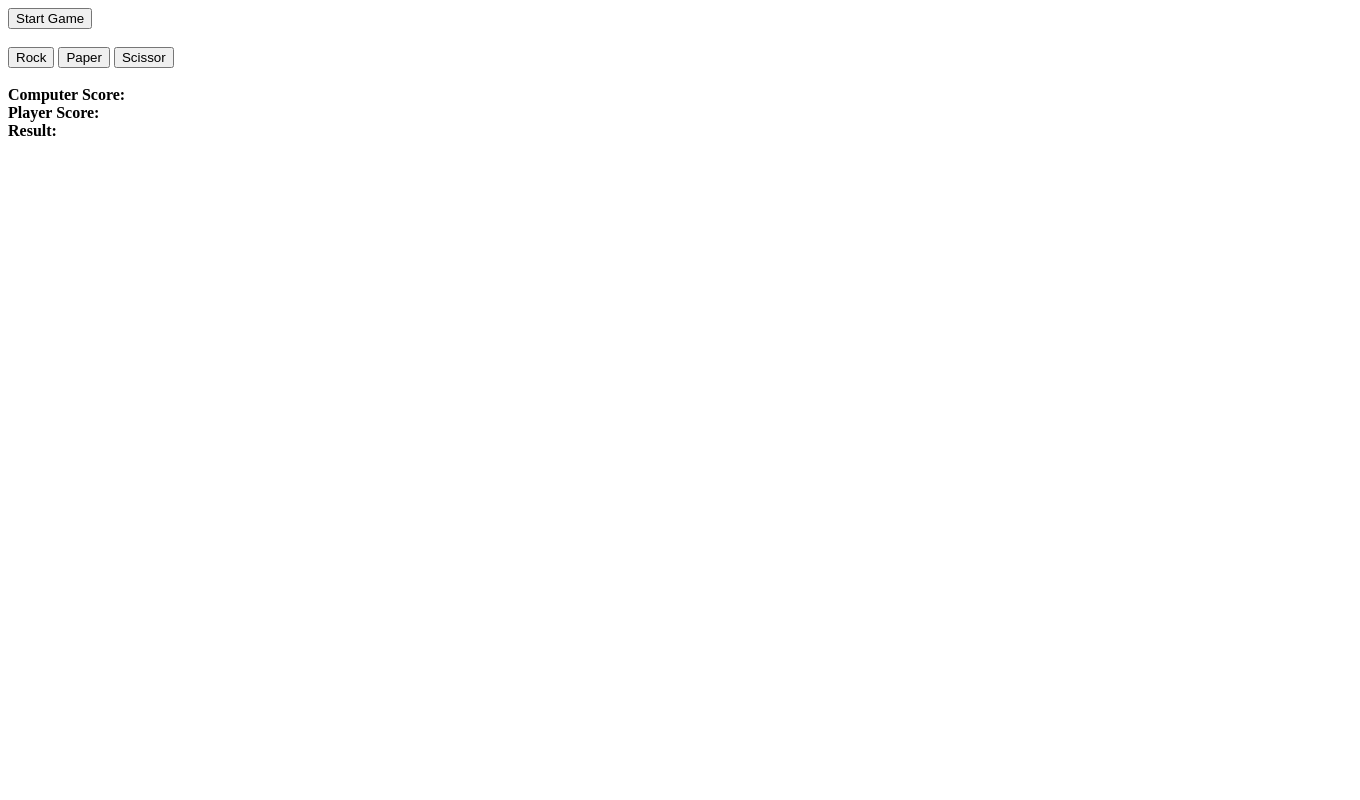
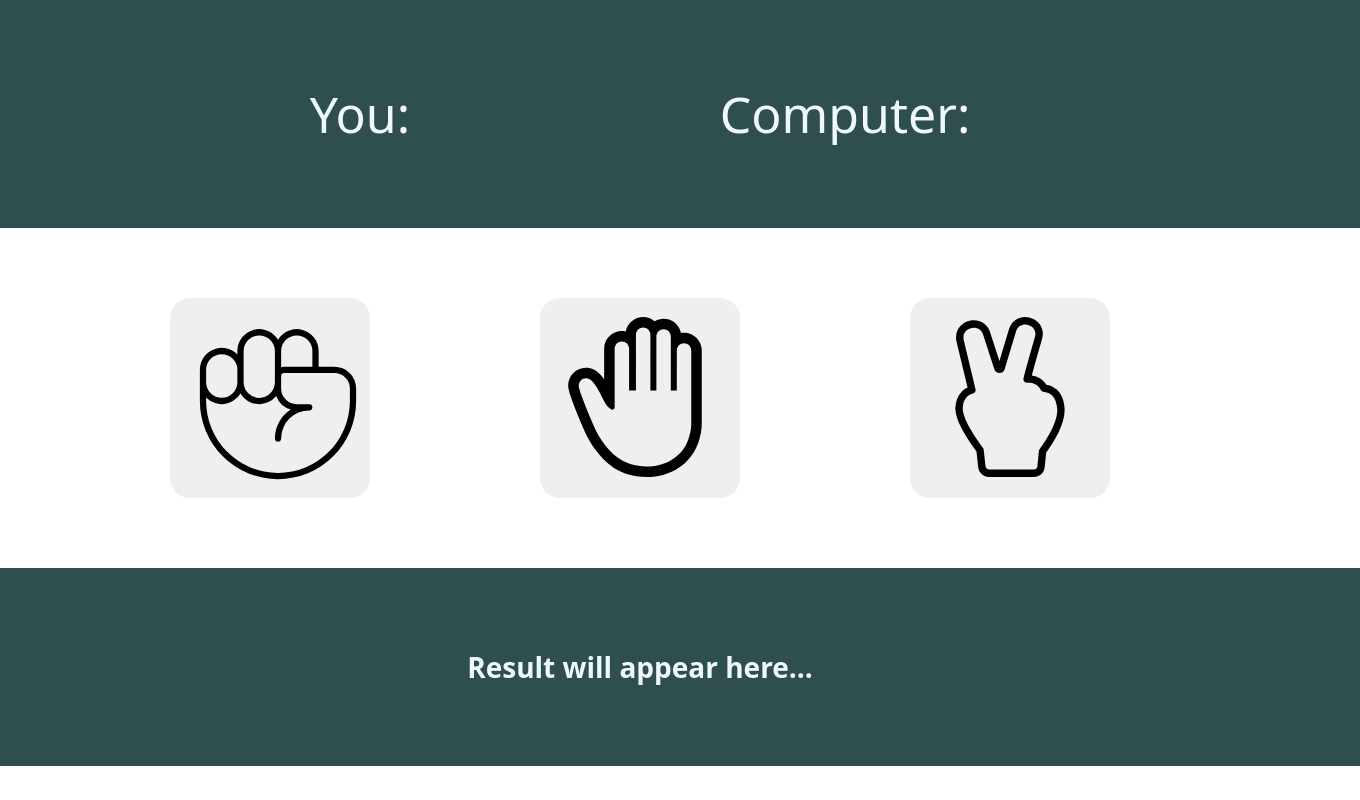
Before and after one commit to ASH-WIN-10/rock_paper_scissor, a plain HTML site: page index.html in a window 1280 px wide. Shown: the whole page, 1360 px wide, since content can reach past the window. Drawn offline with Linux system fonts and the light colour scheme.

Commit message:
css complete

```diff
--- a/index.html
+++ b/index.html
@@ -4,28 +4,28 @@
         <meta charset="UTF-8">
         <meta name="viewport" content="width=device-width, initial-scale=1.0">
         <title>Document</title>
+        <link rel="stylesheet" href="./styles.css">
     </head>
+
     <body>
-        <button id="startGame">Start Game</button><br><br>
-        <div>
-            <button id="rock">Rock</button>
-            <button id="paper">Paper</button>
-            <button id="scissor">Scissor</button>
-        </div><br>
-
-        <div id="score">
+        <!-- <button id="startGame">Start Game</button><br><br> -->
+        <div class="score">
+            <div id="playerScore">
+                <span>You:</span>
+            </div>
             <div id="computerScore">
-                <b>Computer Score:</b>
-            </div>
-            <div id="playerScore">
-                <b>Player Score:</b>
+                <span>Computer:</span>
             </div>
         </div>
 
-        <div id="result">
-            <b>Result:</b>
+        <div class="buttons">
+            <button id="rock"><img src="./svg/hand-fist-thin-svgrepo-com.svg" alt="Rock"></button>
+            <button id="paper"><img src="./svg/palm-svgrepo-com.svg" alt="Paper"></button>
+            <button id="scissor"><img src="./svg/peace-sign-svgrepo-com.svg" alt="Scissor"></button>
         </div>
 
-        <script src="script.js"></script>
+        <div class="result"></div>
+
+        <script src="./script.js"></script>
     </body>
 </html>
--- a/script.js
+++ b/script.js
@@ -1,23 +1,29 @@
 function getComputerSelection() {
-    let choices = ["rock", "paper", "scissor"];
+    let choices = ["Rock", "Paper", "Scissor"];
     return choices[Math.floor(Math.random()*choices.length)];
 }
 
 function playRound(playerSelection, computerSelection){
-    if ((playerSelection === "rock" && computerSelection === "paper")||
-        (playerSelection === "paper" && computerSelection === "scissor")||
-        (playerSelection === "scissor" && computerSelection === "rock")
-    )
+    if ((playerSelection === "Rock" && computerSelection === "Paper")||
+        (playerSelection === "Paper" && computerSelection === "Scissor")||
+        (playerSelection === "Scissor" && computerSelection === "Rock")
+    ) {
+        result.textContent = `You chose ${playerSelection}.  Computer chose ${computerSelection}. \r\nYou lost!.`;
         return computerScore++;
+    }
 
-    else if (playerSelection === computerSelection)
+    else if (playerSelection === computerSelection) {
+        result.textContent = `You chose ${playerSelection}.  Computer chose ${computerSelection}. \r\nIt is a tie!`;
         return;
+    }
 
-    else if ((computerSelection === "rock" && playerSelection === "paper")||
-            (computerSelection === "paper" && playerSelection === "scissor")||
-            (computerSelection === "scissor" && playerSelection === "rock")
-    )
+    else if ((computerSelection === "Rock" && playerSelection === "Paper")||
+            (computerSelection === "Paper" && playerSelection === "Scissor")||
+            (computerSelection === "Scissor" && playerSelection === "Rock")
+    ) {
+        result.textContent = `You chose ${playerSelection}.  Computer chose ${computerSelection}. \r\nYou win!`;
         return playerScore++;
+    }
 }
 
 
@@ -25,10 +31,11 @@ let playerSelection;
 let playerScore = 0;
 let computerScore = 0;
 
-const buttons = document.querySelectorAll('div>button');
+const buttons = document.querySelectorAll('.buttons');
 
-const resultDiv = document.querySelector('#result');
+const resultDiv = document.querySelector('.result');
 let result = document.createElement('span');
+result.textContent = 'Result will appear here...';
 resultDiv.appendChild(result);
 
 const playerScoreDiv = document.querySelector('#playerScore');
@@ -42,22 +49,28 @@ computerScoreDiv.appendChild(computerScoreText);
 
 buttons.forEach(selection => {
     selection.addEventListener('click', (e) => {
-        playerSelection = e.target.textContent.toLowerCase();
+        if ((computerScore === 5) || (playerScore === 5)) {
+            if (playerScore > computerScore)
+                alert(`You Win!!`);
+
+            else if (playerScore < computerScore)
+                alert(`You Lose!!`);
+
+            else
+                alert(`It's a Tie!!`);
+
+            playerScore = playerScoreText.textContent = 0;
+            computerScore = computerScoreText.textContent = 0;
+            result.textContent = 'Result will appear here...'
+
+            return;
+        }
+
+        playerSelection = e.target.getAttribute('alt')
 
         playRound(playerSelection, getComputerSelection());
 
         playerScoreText.textContent = playerScore;
         computerScoreText.textContent = computerScore;
-
-        if ((computerScore === 5) || (playerScore === 5)){
-            if (playerScore > computerScore)
-                result.textContent = `You Win!!`;
-
-            else if (playerScore < computerScore)
-                result.textContent = `You Lose!!`;
-
-            else
-                result.textContent = `It's a Tie!!`;
-        }
     });
 });
--- /dev/null
+++ b/styles.css
@@ -0,0 +1,72 @@
+body {
+    margin: 0;
+    padding: 0;
+    font-family: system-ui, -apple-system, BlinkMacSystemFont, 'Segoe UI', Roboto, Oxygen, Ubuntu, Cantarell, 'Open Sans', 'Helvetica Neue', sans-serif;
+    height: 100vh;
+    overflow: hidden;
+    display: flex;
+    flex-direction: column;
+    flex: 1;
+    align-items: center;
+    /* justify-content: space-between; */
+}
+
+.score {
+    text-align: center;
+    padding: 80px;
+    width: 100vw;
+    display: flex;
+    justify-content: space-evenly;
+    background-color: darkslategrey;
+    color: aliceblue;
+}
+
+#playerScore > *, #computerScore {
+    font-size: 50px;
+}
+
+.buttons {
+    width: 100vw;
+    display: flex;
+    justify-content: space-evenly;
+    padding: 70px;
+}
+
+button {
+    width: 200px;
+    height: 200px;
+    border-color: transparent;
+    border-radius: 10%;
+}
+
+#rock > img {
+    width: 200px;
+    height: 200px;
+}
+
+#paper > img {
+    margin-right: 10px;
+    width: 160px;
+    height: 160px;
+}
+
+#scissor > img {
+    width: 160px;
+    height: 160px;
+}
+
+button:hover {
+    cursor: pointer;
+    background-color: rgb(225, 220, 220);
+}
+
+.result {
+    width: 100vw;
+    text-align: center;
+    padding: 80px;
+    background-color: darkslategrey;
+    color: aliceblue;
+    font-size: 28px;
+    font-weight: bold;
+    white-space: pre;
+}
```
Also changed, not shown: svg/hand-fist-thin-svgrepo-com.svg (added), svg/palm-svgrepo-com.svg (added), svg/peace-sign-svgrepo-com.svg (added).
